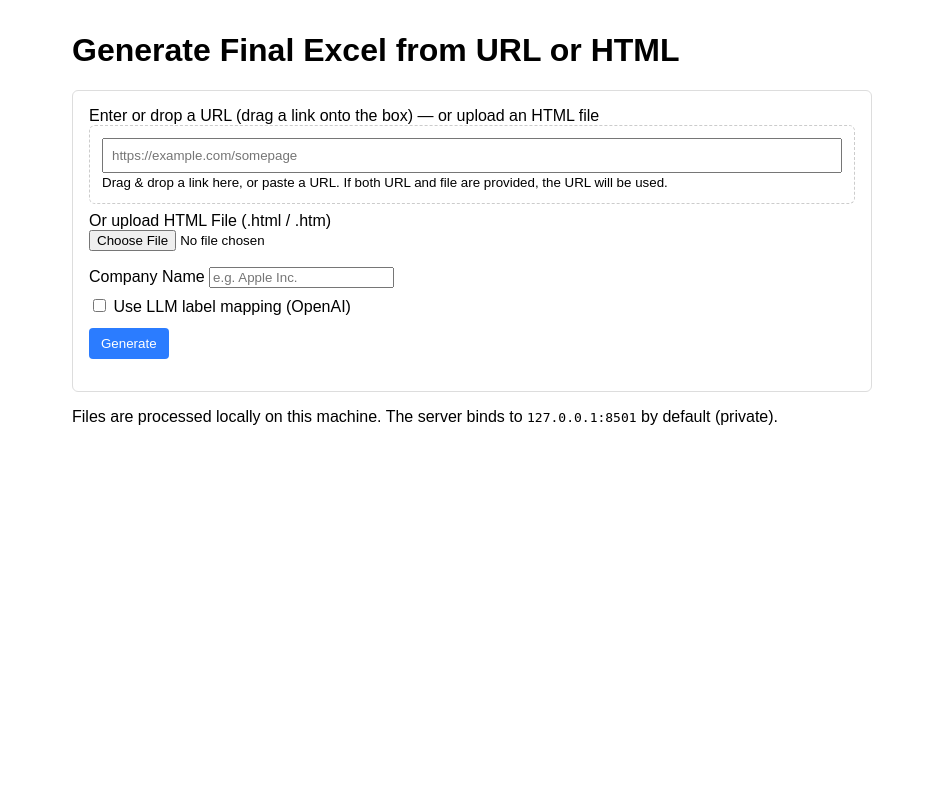
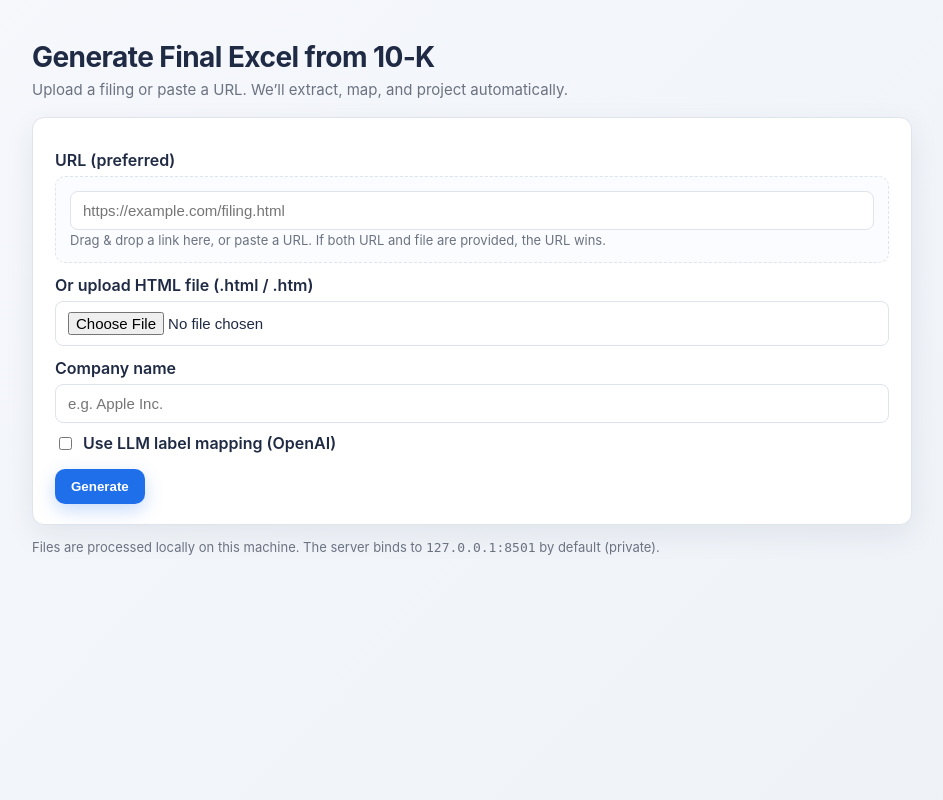
Before and after one commit to baptjl/final_project, a Flask app: page / in a window 1280 px wide. Shown: the whole page, without its empty margins (168-1111 px from the left). Run offline with Flask 3, Linux system fonts and the light colour scheme.

Commit message:
Revamp landing UI for cleaner layout (no processing changes)

```diff
--- a/web_app/templates/index.html
+++ b/web_app/templates/index.html
@@ -2,37 +2,152 @@
 <html lang="en">
 <head>
   <meta charset="utf-8">
-    <title>Unified Pipeline - Upload 10-K</title>
+  <title>Generate Financial Model</title>
   <style>
-      body { font-family: Arial, sans-serif; max-width: 800px; margin: 2rem auto; }
-      .box { border: 1px solid #ddd; padding: 1rem; border-radius: 6px; }
-      input[type=file] { display:block; margin-bottom: 1rem; }
-      button { background:#2b7cff; color:white; padding:8px 12px; border:none; border-radius:4px; }
+    :root {
+      --bg: linear-gradient(135deg, #f6f8fc 0%, #eef2f7 100%);
+      --card: #ffffff;
+      --border: #dfe3eb;
+      --accent: #1f6feb;
+      --accent-2: #0f3d91;
+      --text: #1f2a44;
+      --muted: #6b7280;
+      --shadow: 0 10px 30px rgba(31, 47, 79, 0.08);
+      --radius: 12px;
+    }
+    * { box-sizing: border-box; }
+    body {
+      margin: 0;
+      font-family: "Inter", "Segoe UI", system-ui, -apple-system, sans-serif;
+      color: var(--text);
+      background: var(--bg);
+      min-height: 100vh;
+      display: flex;
+      align-items: flex-start;
+      justify-content: center;
+      padding: 40px 16px;
+    }
+    .wrap {
+      width: 100%;
+      max-width: 880px;
+    }
+    header {
+      margin-bottom: 18px;
+    }
+    h1 {
+      margin: 0 0 6px;
+      font-size: 28px;
+      font-weight: 700;
+      letter-spacing: -0.02em;
+    }
+    .subtitle {
+      margin: 0;
+      color: var(--muted);
+      font-size: 15px;
+    }
+    .card {
+      background: var(--card);
+      border: 1px solid var(--border);
+      border-radius: var(--radius);
+      padding: 20px 22px;
+      box-shadow: var(--shadow);
+    }
+    label {
+      display: block;
+      font-weight: 600;
+      margin: 12px 0 6px;
+    }
+    .hint { color: var(--muted); font-size: 13px; margin-top: 2px; }
+    .input, input[type="text"], input[type="file"] {
+      width: 100%;
+      padding: 10px 12px;
+      border: 1px solid var(--border);
+      border-radius: 8px;
+      font-size: 15px;
+      transition: border-color 0.2s ease, box-shadow 0.2s ease;
+    }
+    .input:focus, input[type="text"]:focus, input[type="file"]:focus {
+      outline: none;
+      border-color: var(--accent);
+      box-shadow: 0 0 0 3px rgba(31, 111, 235, 0.12);
+    }
+    #dropZone {
+      border: 1px dashed var(--border);
+      padding: 14px;
+      border-radius: 10px;
+      background: #fbfcff;
+      transition: background 0.2s ease;
+    }
+    .actions {
+      margin-top: 16px;
+      display: flex;
+      align-items: center;
+      gap: 12px;
+      flex-wrap: wrap;
+    }
+    button {
+      background: var(--accent);
+      color: white;
+      padding: 10px 16px;
+      border: none;
+      border-radius: 10px;
+      font-weight: 700;
+      cursor: pointer;
+      box-shadow: 0 6px 18px rgba(31, 111, 235, 0.25);
+      transition: background 0.2s ease, transform 0.1s ease, box-shadow 0.2s ease;
+    }
+    button:hover { background: var(--accent-2); box-shadow: 0 8px 20px rgba(31, 111, 235, 0.35); }
+    button:active { transform: translateY(1px); }
+    .checkbox {
+      display: flex;
+      align-items: center;
+      gap: 8px;
+      font-weight: 600;
+      margin-top: 10px;
+    }
+    .footer {
+      margin-top: 14px;
+      color: var(--muted);
+      font-size: 13px;
+    }
   </style>
 </head>
 <body>
-    <h1>Generate Final Excel from URL or HTML</h1>
-    <div class="box">
+  <div class="wrap">
+    <header>
+      <h1>Generate Final Excel from 10‑K</h1>
+      <p class="subtitle">Upload a filing or paste a URL. We’ll extract, map, and project automatically.</p>
+    </header>
+
+    <div class="card">
       <form method="post" enctype="multipart/form-data" id="mainForm">
-        <label>Enter or drop a URL (drag a link onto the box) — or upload an HTML file</label>
-        <div id="dropZone" style="border:1px dashed #ccc; padding:12px; border-radius:6px; margin-bottom:8px;">
-          <input type="text" name="url" id="urlInput" placeholder="https://example.com/somepage" style="width:100%; padding:8px; box-sizing:border-box;" />
-          <small>Drag & drop a link here, or paste a URL. If both URL and file are provided, the URL will be used.</small>
+        <label for="urlInput">URL (preferred)</label>
+        <div id="dropZone">
+          <input class="input" type="text" name="url" id="urlInput" autocomplete="url" placeholder="https://example.com/filing.html" />
+          <div class="hint">Drag & drop a link here, or paste a URL. If both URL and file are provided, the URL wins.</div>
         </div>
 
-        <label>Or upload HTML File (.html / .htm)</label>
-        <input type="file" name="file" accept=".html,.htm" />
+        <label for="fileInput">Or upload HTML file (.html / .htm)</label>
+        <input type="file" id="fileInput" name="file" accept=".html,.htm" />
 
-        <label>Company Name</label>
-        <input type="text" name="company" id="company" placeholder="e.g. Apple Inc." required />
+        <label for="company">Company name</label>
+        <input class="input" type="text" name="company" id="company" autocomplete="organization" placeholder="e.g. Apple Inc." required />
 
-        <label style="display:block; margin-top:8px;">
+        <div class="checkbox">
           <input type="hidden" name="use_llm_flag" value="0" />
-          <input type="checkbox" name="use_llm_flag" value="1" {% if use_llm_default %}checked{% endif %} />
-          Use LLM label mapping (OpenAI)
-        </label>
-        <p style="margin-top:12px"><button type="submit">Generate</button></p>
+          <input type="checkbox" id="useLLM" name="use_llm_flag" value="1" {% if use_llm_default %}checked{% endif %} />
+          <label for="useLLM" style="margin:0;">Use LLM label mapping (OpenAI)</label>
+        </div>
+
+        <div class="actions">
+          <button type="submit">Generate</button>
+        </div>
       </form>
+    </div>
+
+    <div class="footer">
+      Files are processed locally on this machine. The server binds to <code>127.0.0.1:8501</code> by default (private).
+    </div>
   </div>
 
   <script>
@@ -42,12 +157,12 @@
       const form = document.getElementById('mainForm');
       const submitBtn = form.querySelector('button[type="submit"]');
 
-        drop.addEventListener('dragover', (e) => { e.preventDefault(); drop.style.background = '#fafafa'; });
-        drop.addEventListener('dragleave', (e) => { drop.style.background = ''; });
+      drop.addEventListener('dragover', (e) => { e.preventDefault(); drop.style.background = '#f3f6ff'; });
+      drop.addEventListener('dragleave', (e) => { drop.style.background = '#fbfcff'; });
 
       drop.addEventListener('drop', (e) => {
         e.preventDefault();
-          drop.style.background = '';
+        drop.style.background = '#fbfcff';
         const items = e.dataTransfer.items;
         if(items){
           for(let i=0;i<items.length;i++){
@@ -78,7 +193,6 @@
           const resp = await fetch(form.action || '/', { method: 'POST', body: fd, credentials: 'same-origin' });
           if (!resp.ok) {
             const text = await resp.text();
-              // fallback: open result page or show error
             alert('Server error during generation. See console for details.');
             console.error('Server error response:', text);
             window.location.reload();
@@ -110,6 +224,5 @@
       });
     })();
   </script>
-    <p style="margin-top:1rem">Files are processed locally on this machine. The server binds to <code>127.0.0.1:8501</code> by default (private).</p>
 </body>
 </html>
```
Lines whose indentation alone changed are shown as unchanged.
